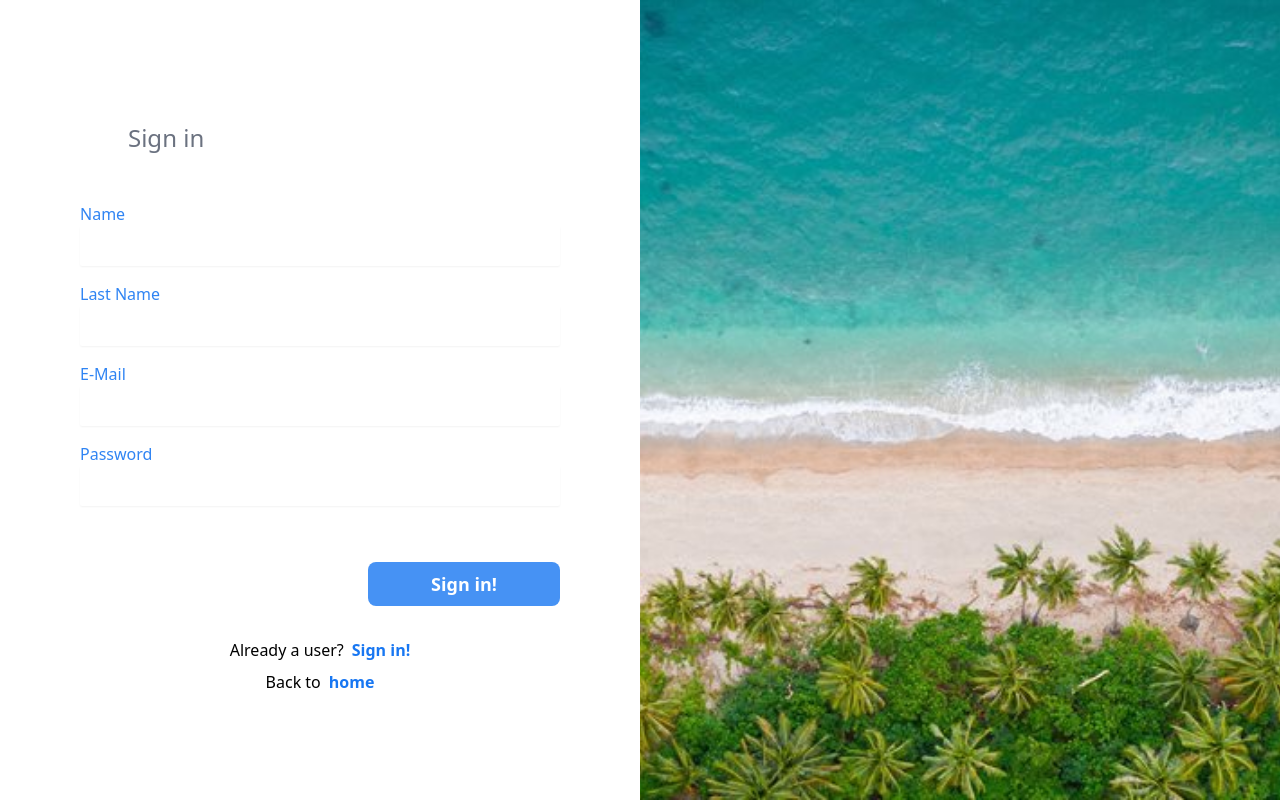
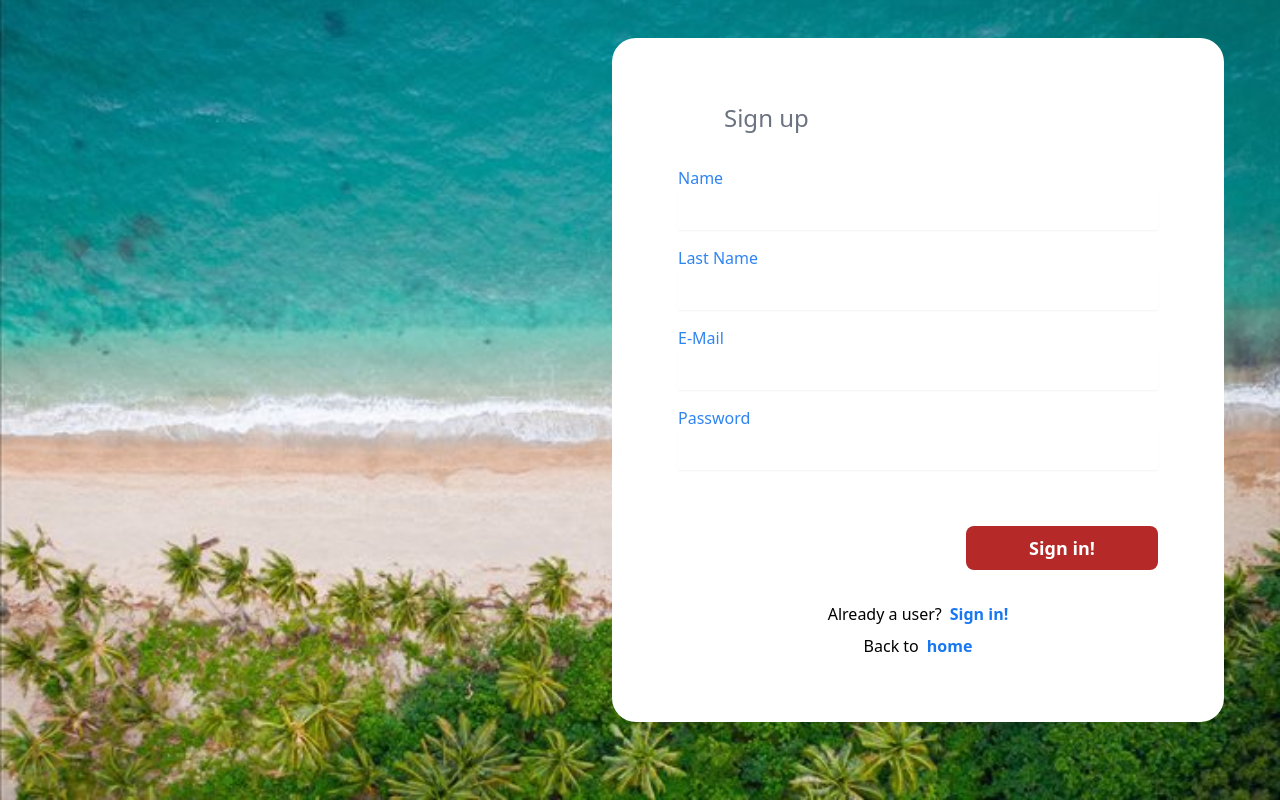
Before and after one commit to arielgonzalezayala/my-itinerary-grupo-rojo, a React (Vite) app: page /signup in a window 1280 px wide. Built offline with nearby package versions, Linux system fonts and the light colour scheme.

Commit message:
login & signup page and components cont.

```diff
--- a/src/Components/LoginForm.jsx
+++ b/src/Components/LoginForm.jsx
@@ -35,7 +35,7 @@ function LoginForm() {
                     </div>
                     <div className="flex flex-row-reverse items-center w-full">
                         <button
-                            className="flex w-2/5 cursor-pointer justify-center rounded-lg border-none bg-primary-300 p-2 text-lg font-bold text-white no-underline transition-all duration-100 ease-in-out"
+                            className="flex w-2/5 cursor-pointer justify-center rounded-lg border-none bg-tertiary-300 p-2 text-lg font-bold text-white no-underline transition-all duration-100 ease-in-out"
                             type="submit"
                             /*                             to={'/'} */
                         >
--- a/src/Components/SignupForm.jsx
+++ b/src/Components/SignupForm.jsx
@@ -4,9 +4,9 @@ import React, { useEffect, useRef } from 'react'
 function SignupForm() {
     return (
         <>
-            <div className="w-full flex flex-col p-8">
+            <div className="w-full flex flex-col p-4">
                 <h1 className="max-w-md flex-wrap text-left text-2xl text-gray-500 pl-[6rem]">
-                    Sign in
+                    Sign up
                 </h1>
             </div>
             <div className="flex w-full max-w-lg flex-col items-center justify-center">
@@ -57,7 +57,7 @@ function SignupForm() {
                     </div>
                     <div className="flex flex-row-reverse items-center w-full">
                         <button
-                            className="flex w-2/5 cursor-pointer justify-center rounded-lg border-none bg-primary-300 p-2 text-lg font-bold text-white no-underline transition-all duration-100 ease-in-out"
+                            className="flex w-2/5 cursor-pointer justify-center rounded-lg border-none bg-tertiary-300 p-2 text-lg font-bold text-white no-underline transition-all duration-100 ease-in-out"
                             type="submit"
                             /*                             to={'/'} */
                         >
--- a/src/Pages/Signup.jsx
+++ b/src/Pages/Signup.jsx
@@ -5,8 +5,8 @@ import React from 'react'
 function Signup() {
     return (
         <>
-            <div className="relative flex h-screen">
-                <div className="flex h-full w-full flex-col items-center justify-center bg-white lg:w-1/2">
+            <div className="relative flex flex-row-reverse w-full h-screen pr-14 pb-10">
+                <div className="z-10 flex h-[90%] rounded-3xl self-center flex-col items-center justify-center bg-white lg:w-1/2">
                     <div className="flex w-full flex-col items-center justify-center">
                         <Outlet />
                     </div>
@@ -35,7 +35,7 @@ function Signup() {
                     <img
                         src={'../public/signupBG.jpg'}
                         alt=""
-                        className="absolute h-full w-1/2 object-cover"
+                        className="absolute h-full w-full object-cover"
                     />
                 </div>
             </div>
```
